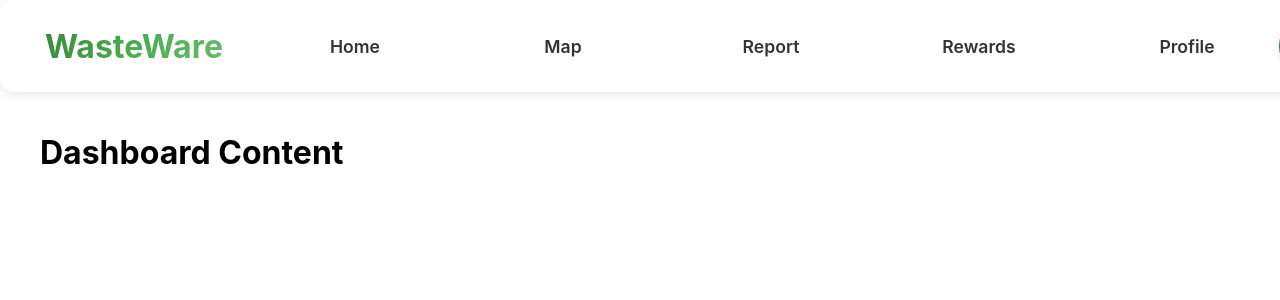
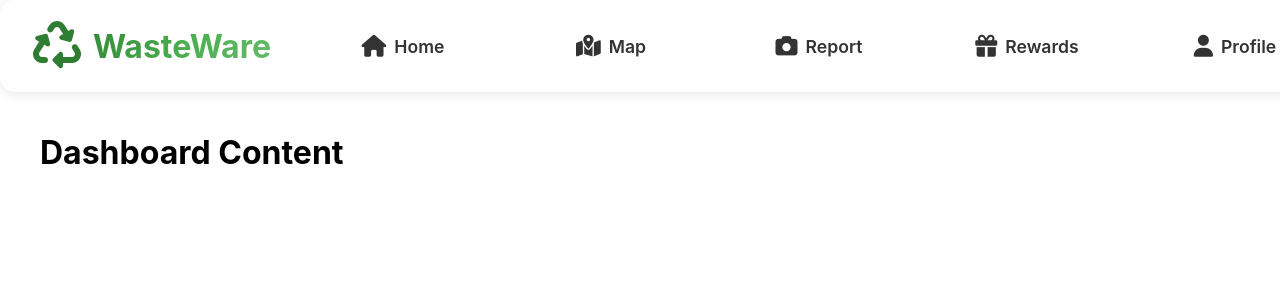
Before and after one commit to kevorkbasdajian/WasteWare-Project, a React (Create React App) app in the folder frontend/wastewarefrontend/: page / in a window 1280 px wide. Shown: the top 300 px of the page. Built offline with nearby package versions, Linux system fonts and the light colour scheme; grey boxes are pictures that could not be loaded.

Commit message:
Added the forgoten files

```diff
--- a/frontend/wastewarefrontend/public/index.html
+++ b/frontend/wastewarefrontend/public/index.html
@@ -9,6 +9,7 @@
       name="description"
       content="Web site created using create-react-app"
     />
+    <link rel="stylesheet" href="https://cdnjs.cloudflare.com/ajax/libs/font-awesome/6.5.1/css/all.min.css" />
     <link rel="apple-touch-icon" href="%PUBLIC_URL%/logo192.png" />
     <!--
       manifest.json provides metadata used when your web app is installed on a
--- a/frontend/wastewarefrontend/src/Pages/clientDashboard.js
+++ b/frontend/wastewarefrontend/src/Pages/clientDashboard.js
@@ -8,31 +8,36 @@ const links = [
     name: 'Home',
     path: '/',
     color: 'var(--gradient-red)',
-    glowColor: '#EF4444' // Solid color for LED glow
+    glowColor: '#EF4444', // Solid color for LED glow
+    icon: <i className="fa-solid fa-house fa-lg" />
   },
   {
     name: 'Map',
     path: '/map',
     color: 'var(--gradient-clean-blue)',
-    glowColor: '#3B82F6'
+    glowColor: '#3B82F6',
+    icon: <i className="fa-solid fa-map-location-dot fa-lg" />
   },
   {
     name: 'Report',
     path: '/report',
     color: 'var(--gradient-purple)',
-    glowColor: '#A855F7'
+    glowColor: '#A855F7',
+    icon: <i className="fa-solid fa-camera fa-lg" />
   },
   {
     name: 'Rewards',
     path: '/rewards',
     color: 'var(--gradient-orange)',
-    glowColor: '#F97316'
+    glowColor: '#F97316',
+    icon: <i className="fa-solid fa-gift fa-lg" />
   },
   {
     name: 'Profile',
     path: '/profile',
     color: 'var(--gradient-green-blue)',
-    glowColor: '#10B981'
+    glowColor: '#10B981',
+    icon: <i className="fa-solid fa-user fa-lg" />
   },
 ];
 
```
